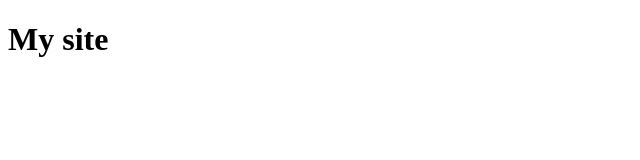
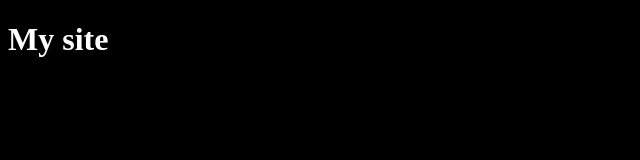
Before and after one commit to Raphsant/Html-git-demo, a plain HTML site: page index.html in a window 1280 px wide. Shown: the whole page, without its empty margins (0-640 px from the left). Drawn offline with Linux system fonts and the light colour scheme.

Commit message:
Added dark mode

```diff
--- a/index.html
+++ b/index.html
@@ -5,6 +5,7 @@
     <meta name="viewport" content="width=device-width, initial-scale=1.0" />
     <title>Git demo</title>
     <script src="./main.js" type="module"></script>
+    <link rel="stylesheet" href="./style.css" />
   </head>
   <body>
     <h1>My site</h1>
--- /dev/null
+++ b/style.css
@@ -0,0 +1,4 @@
+body {
+  color: white;
+  background-color: black;
+}
```
